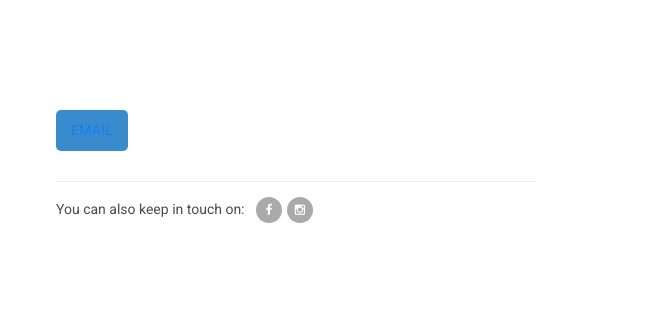
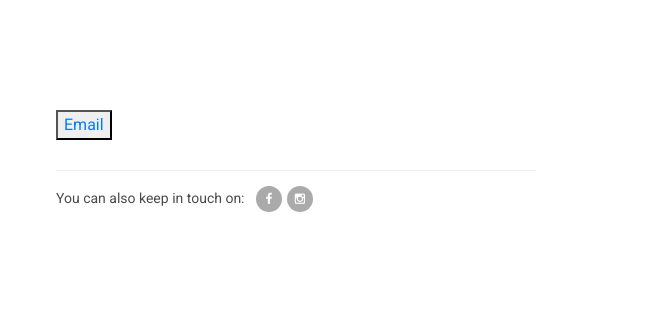
Before and after one commit to rssolutions1008/rssolutions1008.github.io, a plain HTML site: page contact.html in a window 1280 px wide. Shown: the part 256-576 px from the top of the page, 629-1280 px from the left. Drawn offline with Linux system fonts and the light colour scheme.

Commit message:
Update contact.html

```diff
--- a/contact.html
+++ b/contact.html
@@ -95,7 +95,7 @@ https://www.tooplate.com/view/2114-pixie
               <div class="container">
                     <div class="col-md-12">
                       <fieldset>
-                        <button type="submit" id="form-submit" class="button" colour="black"><a href="mailto:rssolution1008@gmail.com"> Email </a></button>
+                        <button type="submit" id="form-submit"  colour="black"><a href="mailto:rssolution1008@gmail.com"> Email </a></button>
                       </fieldset>
                     </div>
                     <div class="col-md-12">
```
